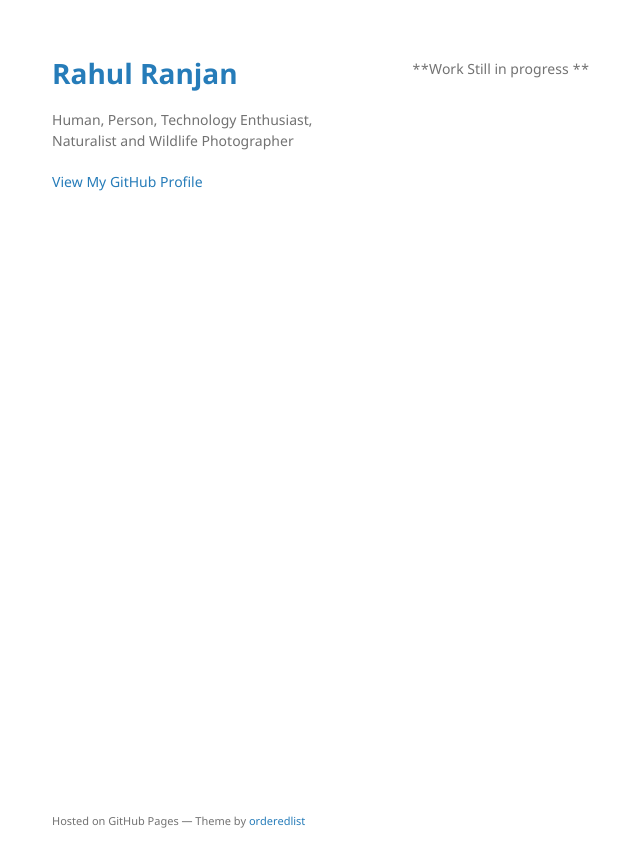
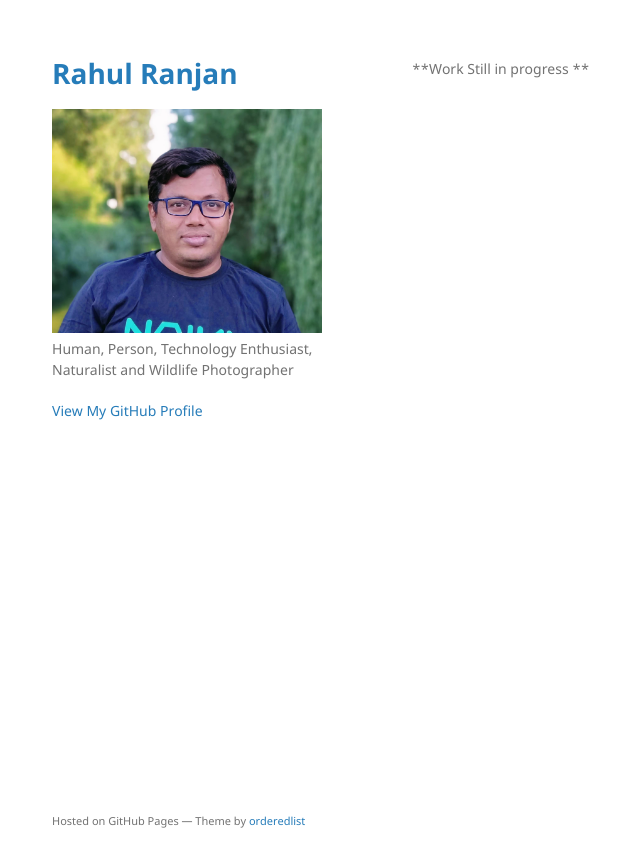
Before and after one commit to rahulkiit/rahulkiit.github.io, a Jekyll site: the page built from index.md, in a window 1280 px wide. Shown: the top 867 px of the page, without its empty margins (158-798 px from the left). Built offline with Jekyll 4.4.1, drawn with Linux system fonts in a browser that asks for light colours.

Commit message:
add profile pic

```diff
--- a/_config.yml
+++ b/_config.yml
@@ -1,3 +1,5 @@
 theme: jekyll-theme-minimal
 title: Rahul Ranjan
 description: Human, Person, Technology Enthusiast, Naturalist and Wildlife Photographer
+
+logo: /assets/img/profilepic.jpg
```
Also changed, not shown: assets/img/profilepic.jpg (added).
